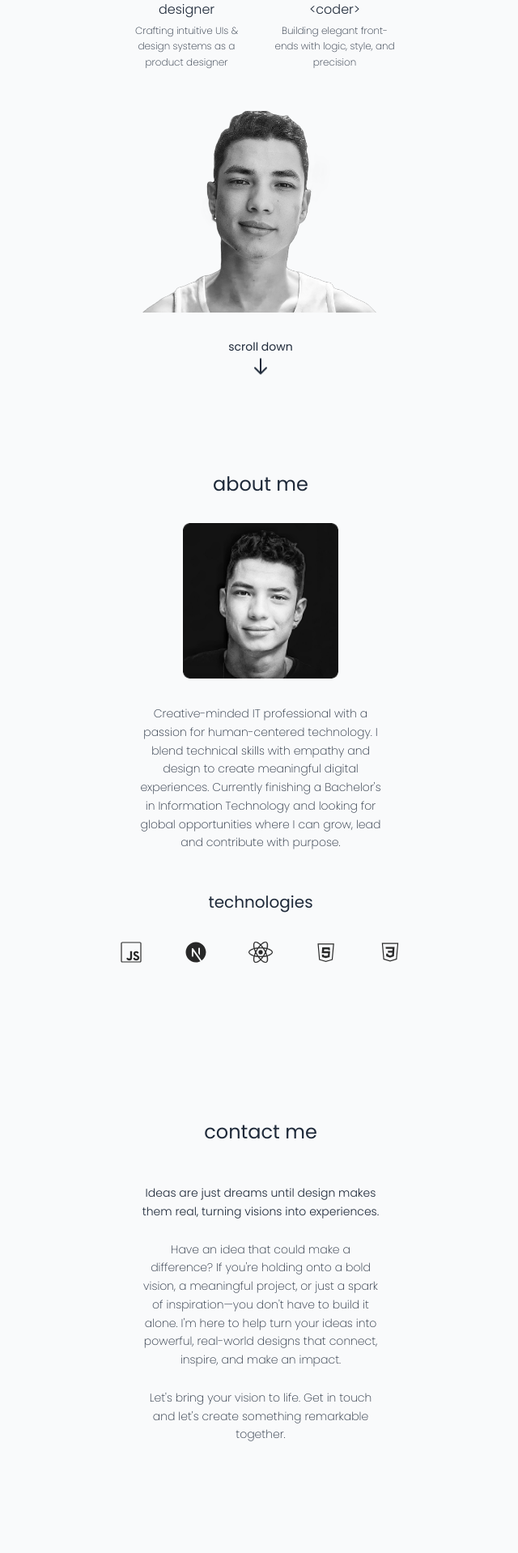
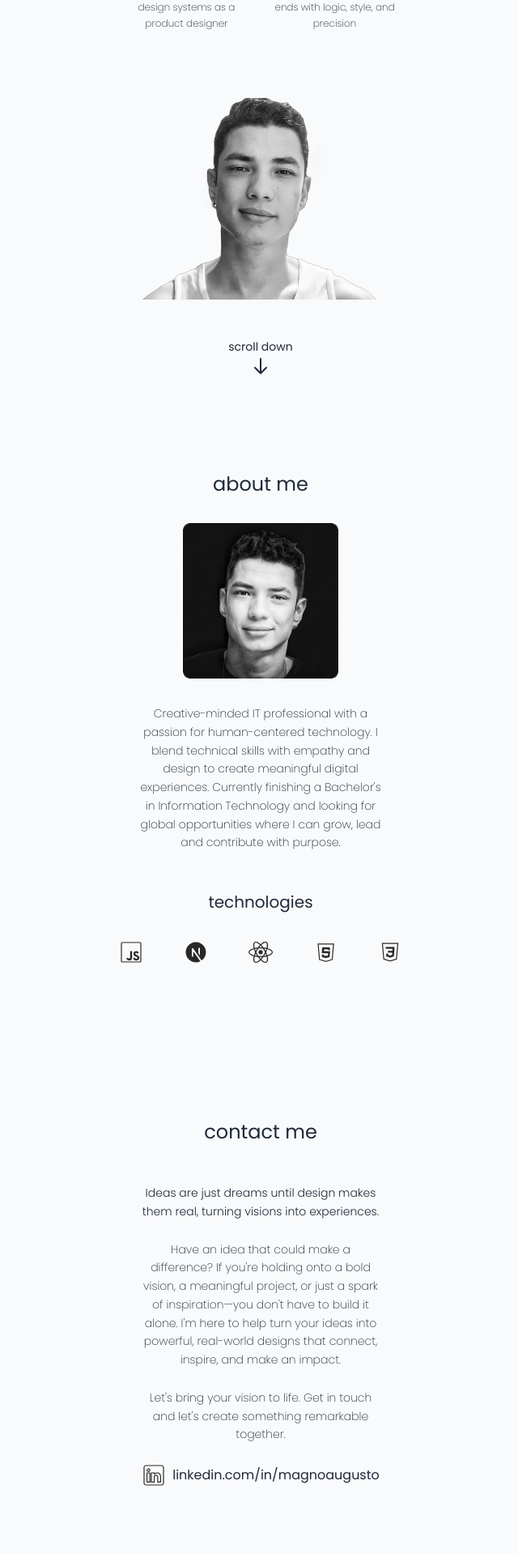
Before and after one commit to magnoaugustoo/landingpage, a Next.js app: page / in a window 1280 px wide. Shown: the part 282-2200 px from the top of the page at 81% size, without its empty margins (318-958 px from the left). Built offline with nearby package versions, Linux system fonts and the light colour scheme.

Commit message:
Atualização da exibição e inclusão do LinkedIn

```diff
--- a/pages/index.tsx
+++ b/pages/index.tsx
@@ -99,7 +99,7 @@
       </div>
 
       {/* Home Section */}
-      <section ref={homeRef} className="min-h-screen flex flex-col justify-between px-8 pt-20 pb-4">
+      <section ref={homeRef} className="min-h-screen flex flex-col justify-between px-8 pt-0 pb-4">
         <div className="flex-1 flex flex-col justify-center items-center text-center">
           <h1 className="text-[115px] font-extralight leading-none mb-0">hello,</h1>
           <p className="text-sm mb-8 pt-[-4px]">- It&gt;s magno augusto rodrigues</p>
@@ -120,7 +120,7 @@
           </div>
         </div>
 
-        <div className="mx-auto mb-8">
+        <div className="mx-auto mb-12">
           <Image
             src="/home.png"
             alt="Magno Augusto Rodrigues"
@@ -235,6 +235,22 @@
           <p className="text-sm font-extralight leading-relaxed mb-6 max-w-[300px] mx-auto">
             Let&apos;s bring your vision to life. Get in touch and let&apos;s create something remarkable together.
           </p>
+          <div className="flex items-center justify-center mb-2 gap-2">
+            <Image
+              src="/linked-in.svg"
+              alt="LinkedIn"
+              width={30}
+              height={30}
+            />
+            <a
+              href="https://www.linkedin.com/in/magnoaugusto/"
+              target="_blank"
+              rel="noopener noreferrer"
+              className="text-gray-800 hover:underline"
+            >
+              linkedin.com/in/magnoaugusto
+            </a>
+          </div>
         </div>
 
       </section>
```
